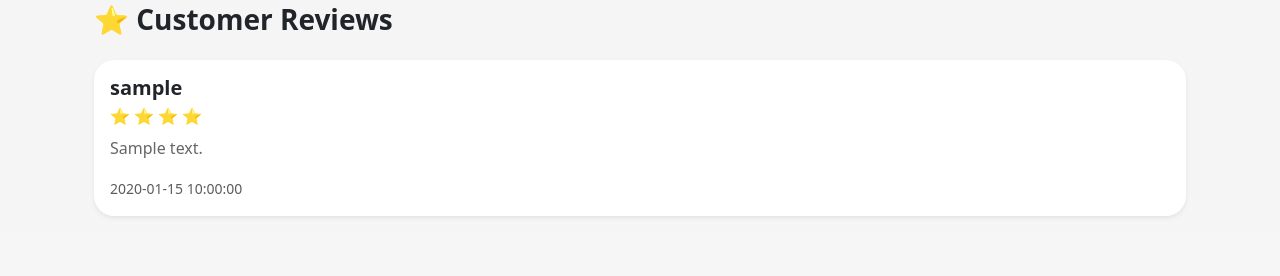
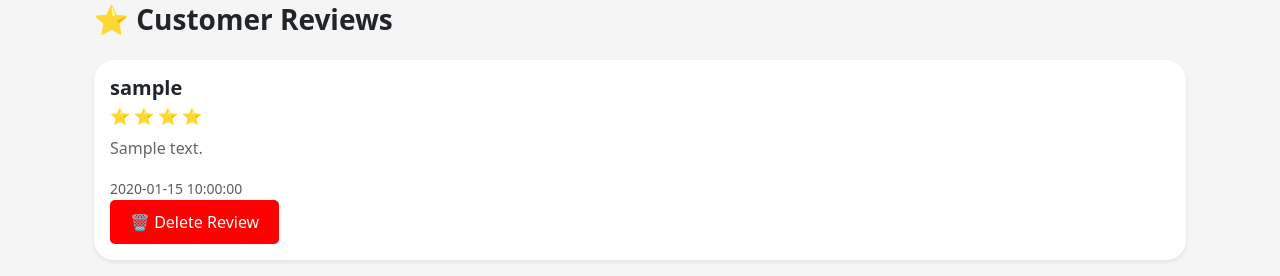
Before and after one commit to AmitBuilds79/EliteMart, a Flask app: template templates/product_details.html in a window 1280 px wide. Shown: the part 1025-1301 px from the top of the page. Before the commit the page ends 1242 px from the top, so only its background shows below. Run offline with Flask 3, Linux system fonts and the light colour scheme; the template is opened without the code that fills it: most values are stand-ins (such as "Sample title", 1, 10 or a date in 2020); grey boxes marked "Sample" are stand-in pictures.

Commit message:
Added delete review feature

```diff
--- a/app.py
+++ b/app.py
@@ -111,6 +111,24 @@ VALUES (%s, %s, %s, %s)
     conn.close()
 
     return redirect(f"/product/{product_id}")
+
+@app.route("/delete_review/<int:review_id>/<int:product_id>", methods=["POST"])
+def delete_review(review_id, product_id):
+
+    conn = get_db_connection()
+    cursor = conn.cursor()
+
+    cursor.execute(
+        "DELETE FROM reviews WHERE id=%s",
+        (review_id,)
+    )
+
+    conn.commit()
+
+    cursor.close()
+    conn.close()
+
+    return redirect(url_for("product_details", product_id=product_id))
 
 @app.route("/search")
 def search():
--- a/templates/product_details.html
+++ b/templates/product_details.html
@@ -103,6 +103,7 @@
         <button class="btn btn-primary">
             Submit Review
         </button>
+        </form>
 
         <hr class="my-5">
 
@@ -127,6 +128,14 @@
             <small class="text-muted">
                 {{ r.created_at }}
             </small>
+
+            {% if True %}
+<form method="POST" action="{{ url_for('delete_review', review_id=r.id, product_id=product.id) }}">
+    <button type="submit" style="background:red;color:white;padding:10px 20px;border:none;border-radius:5px;">
+🗑 Delete Review
+</button>
+</form>
+{% endif %}
         </div>
     </div>
     {% endfor %}
@@ -134,12 +143,6 @@
     <p class="text-muted">No reviews yet.</p>
 {% endif %}
 
-    </form>
-
-
-
-
-
 </div>
 
 {% endblock %}
```
